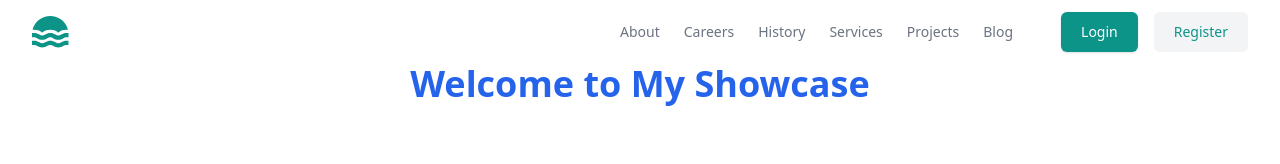
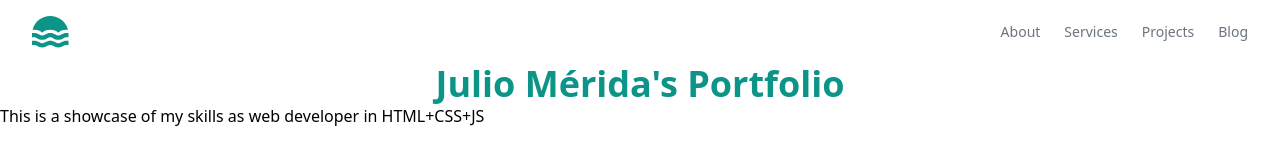
Before and after one commit to JulioMeridaH/juliomeridah.github.io, a website: page index.html in a window 1280 px wide. Drawn offline with Linux system fonts and the light colour scheme.

Commit message:
Some change of colors, added a paragraph, removed some buttons

```diff
--- a/index.html
+++ b/index.html
@@ -31,14 +31,6 @@
                   </li>
 
                   <li>
-                    <a class="text-gray-500 transition hover:text-gray-500/75" href="#"> Careers </a>
-                  </li>
-
-                  <li>
-                    <a class="text-gray-500 transition hover:text-gray-500/75" href="#"> History </a>
-                  </li>
-
-                  <li>
                     <a class="text-gray-500 transition hover:text-gray-500/75" href="#"> Services </a>
                   </li>
 
@@ -52,7 +44,7 @@
                 </ul>
               </nav>
 
-              <div class="flex items-center gap-4">
+<!--              <div class="flex items-center gap-4">
                 <div class="sm:flex sm:gap-4">
                   <a
                     class="rounded-md bg-teal-600 px-5 py-2.5 text-sm font-medium text-white shadow"
@@ -69,7 +61,7 @@
                       Register
                     </a>
                   </div>
-                </div>
+                </div> -->
 
                 <div class="block md:hidden">
                   <button class="rounded bg-gray-100 p-2 text-gray-600 transition hover:text-gray-600/75">
@@ -90,6 +82,7 @@
           </div>
         </div>
     </header>
-    <h1 class="text-4xl font-bold text-center text-blue-600">Welcome to My Showcase</h1>
+    <h1 class="text-4xl font-bold text-center text-teal-600">Julio Mérida's Portfolio</h1>
+    <p>This is a showcase of my skills as web developer in HTML+CSS+JS</p>
 </body>
 </html>
```
